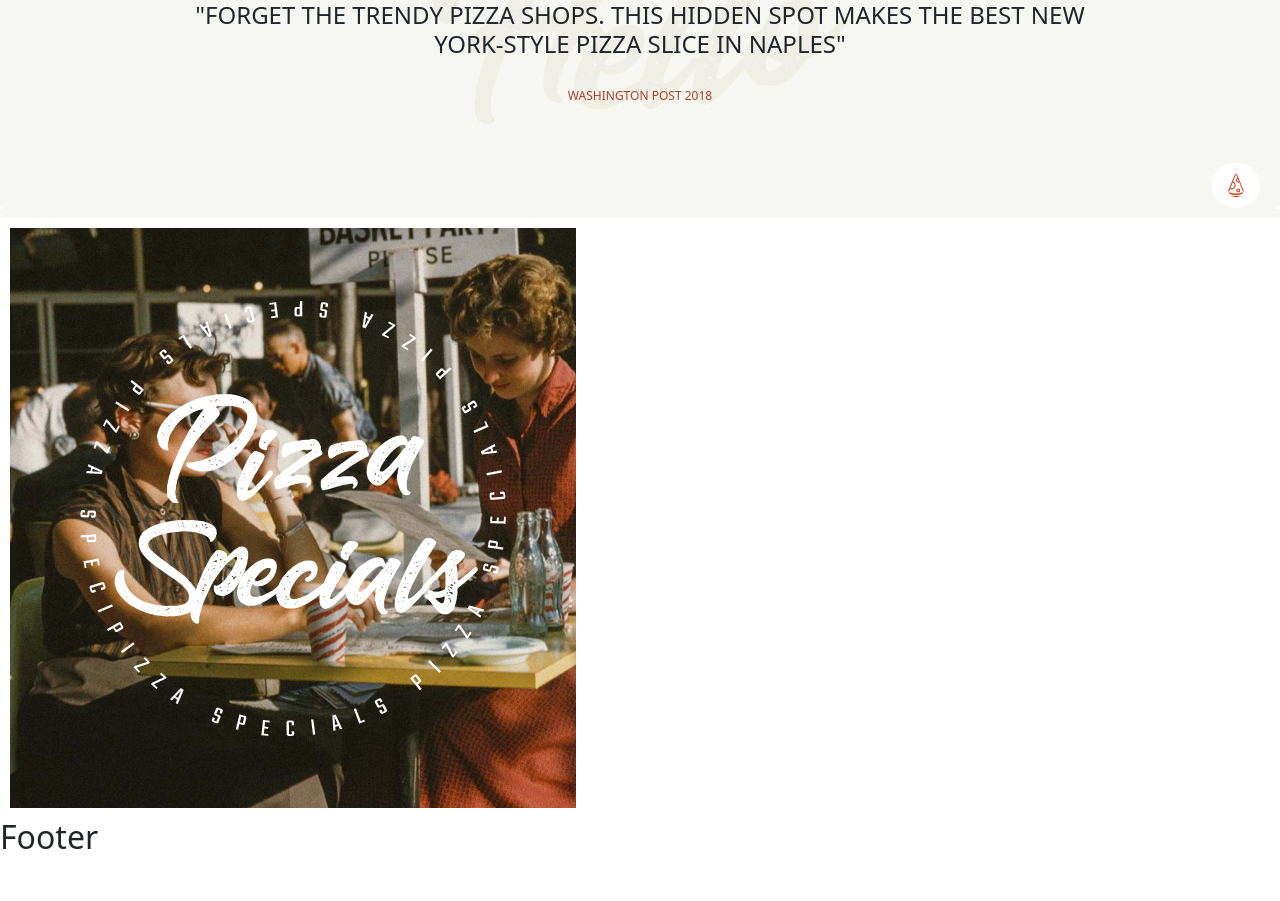
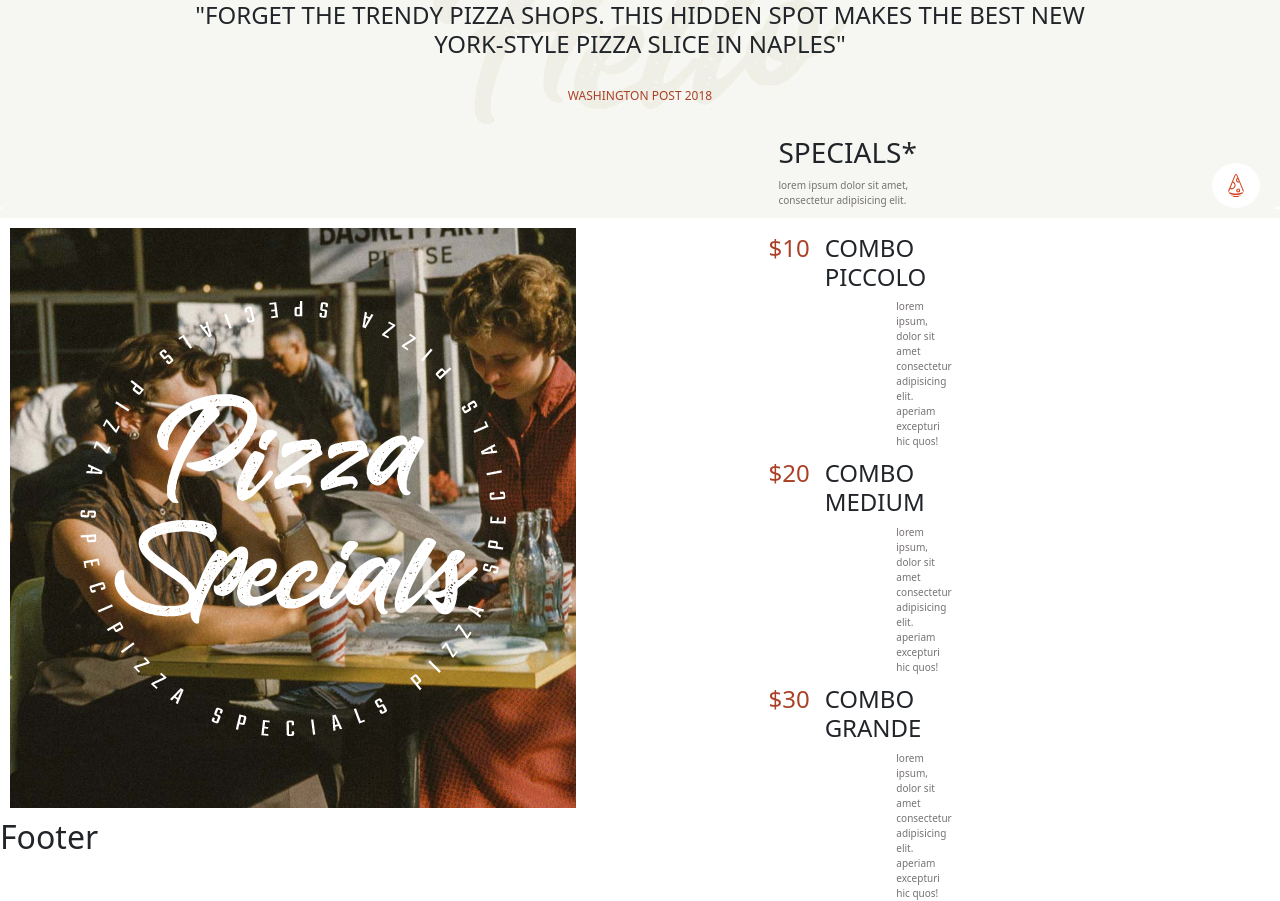
Before and after one commit to wallyari/proj-html-vuejs, a Vue app: page / in a window 1280 px wide. Shown: the part 860-1761 px from the top of the page. Before the commit the page ends 1725 px from the top, so only its background shows below. Built offline with nearby package versions, Linux system fonts and the light colour scheme.

Commit message:
Add txt "Special Combo" comp

```diff
--- a/src/components/SpecialCombo.vue
+++ b/src/components/SpecialCombo.vue
@@ -1,9 +1,51 @@
 <template>
+    <!-- Bg IMG + logo -->
     <div class="specials d-flex">
         <div class="specials-combo-img">
             <img src="../assets/img/h1-img-7n.png" alt="">
         </div>
         <div class="specials-pizza">
+
+    <!-- Specials Combo Menu-->
+    <div class="specials-pizza text-uppercase">
+
+        <div class="specials-pizza-title">
+            <h3>specials*</h3>
+            <p>Lorem ipsum dolor sit amet, consectetur adipisicing elit.</p>
+        </div>
+
+        <div class="pizza pizza-combo-p">
+            <h4 class="price">
+                $10
+            </h4>
+            <h4 class="name">
+                combo piccolo
+            </h4>
+        </div>
+        <span>Lorem ipsum, dolor sit amet consectetur adipisicing elit. <br> Aperiam excepturi hic quos!</span>
+
+        <div class=" pizza pizza-combo-m">
+            <h4 class="price">
+                $20
+            </h4>
+            <h4 class="name">
+                combo medium
+            </h4>
+        </div>
+        <span>Lorem ipsum, dolor sit amet consectetur adipisicing elit. <br> Aperiam excepturi hic quos!</span>
+
+        <div class="pizza pizza-combo-g">
+            <h4 class="price">
+                $30
+            </h4>
+            <h4 class="name">
+                combo grande
+            </h4>
+        </div>
+        <span>Lorem ipsum, dolor sit amet consectetur adipisicing elit. <br> Aperiam excepturi hic quos!</span>
+    </div>
+
+
 
 
         </div>
@@ -39,5 +81,56 @@ export default {
     align-items: center;
 }
 
+//Special Combo text section
+.specials-pizza{
+    display: flex;
+    justify-content: center;
+    align-items: center;
+    flex-direction: column;
+    width: 40%;
+    margin: 0 auto;
+    position: relative;
+}
+
+.specials-pizza span{
+    color: rgb(118, 114, 114);
+    font-size: 10px;
+    text-transform: lowercase;
+    margin-left: 130px;
+}
+
+.specials-pizza-title p{
+    color: rgb(118, 114, 114);
+    font-size: 10px;
+    text-transform: lowercase;
+}
+
+.specials-pizza-title{
+    text-align: left;
+    margin-left: 10px;
+}
+
+.pizza{
+    display: flex;
+    margin-top: 10px;
+}
+
+
+
+.pizza .price{
+    color: $color-quote-newspaper;
+    margin-right: 15px;
+}
+
+.jumbo-menu-logo img{
+    background-color: white;
+    padding: 11px 15px;
+    border-radius: 50%;
+    cursor: pointer;
+    transform: translateY(800%);
+    margin-right: 20px;
+}
+
+
 
 </style>
```
